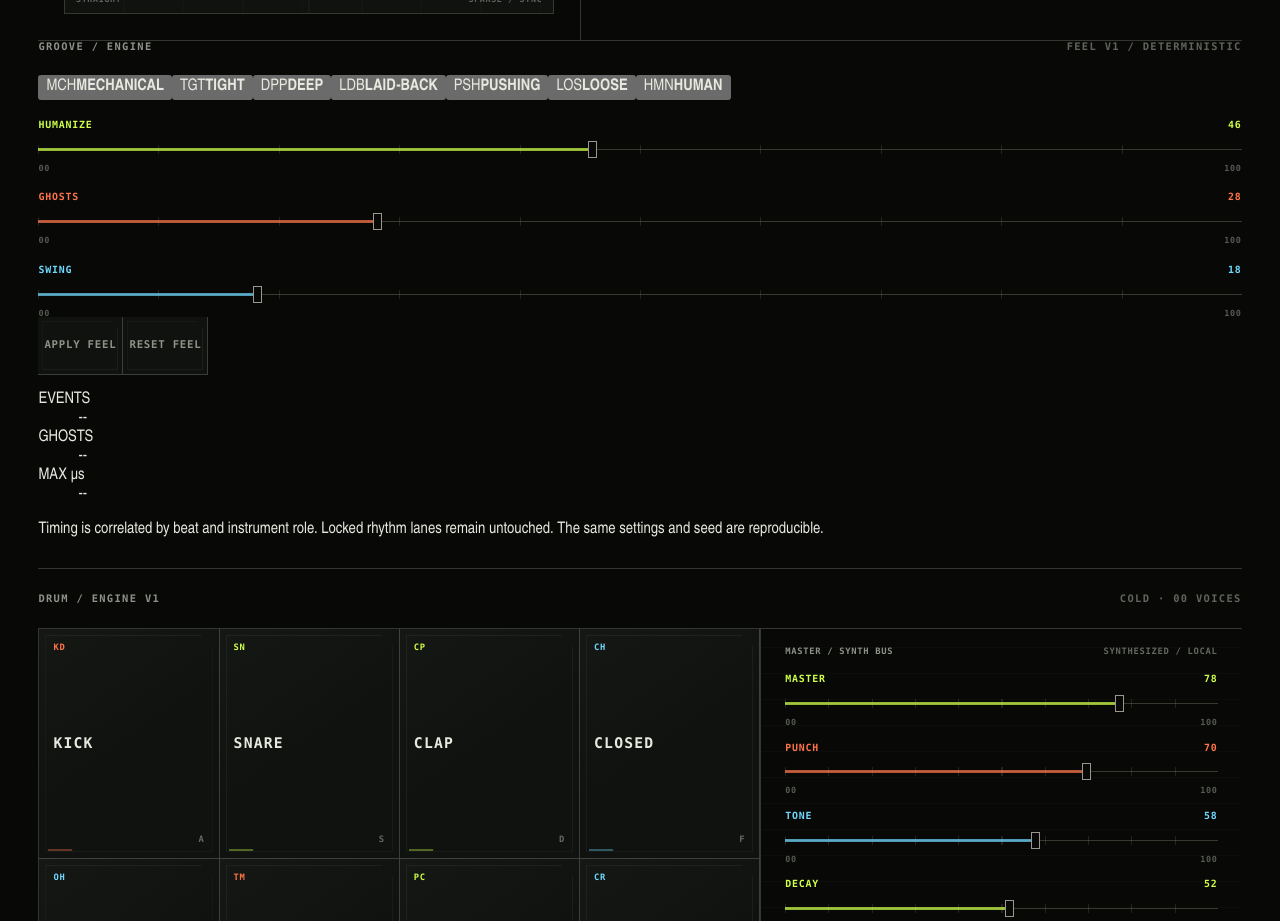
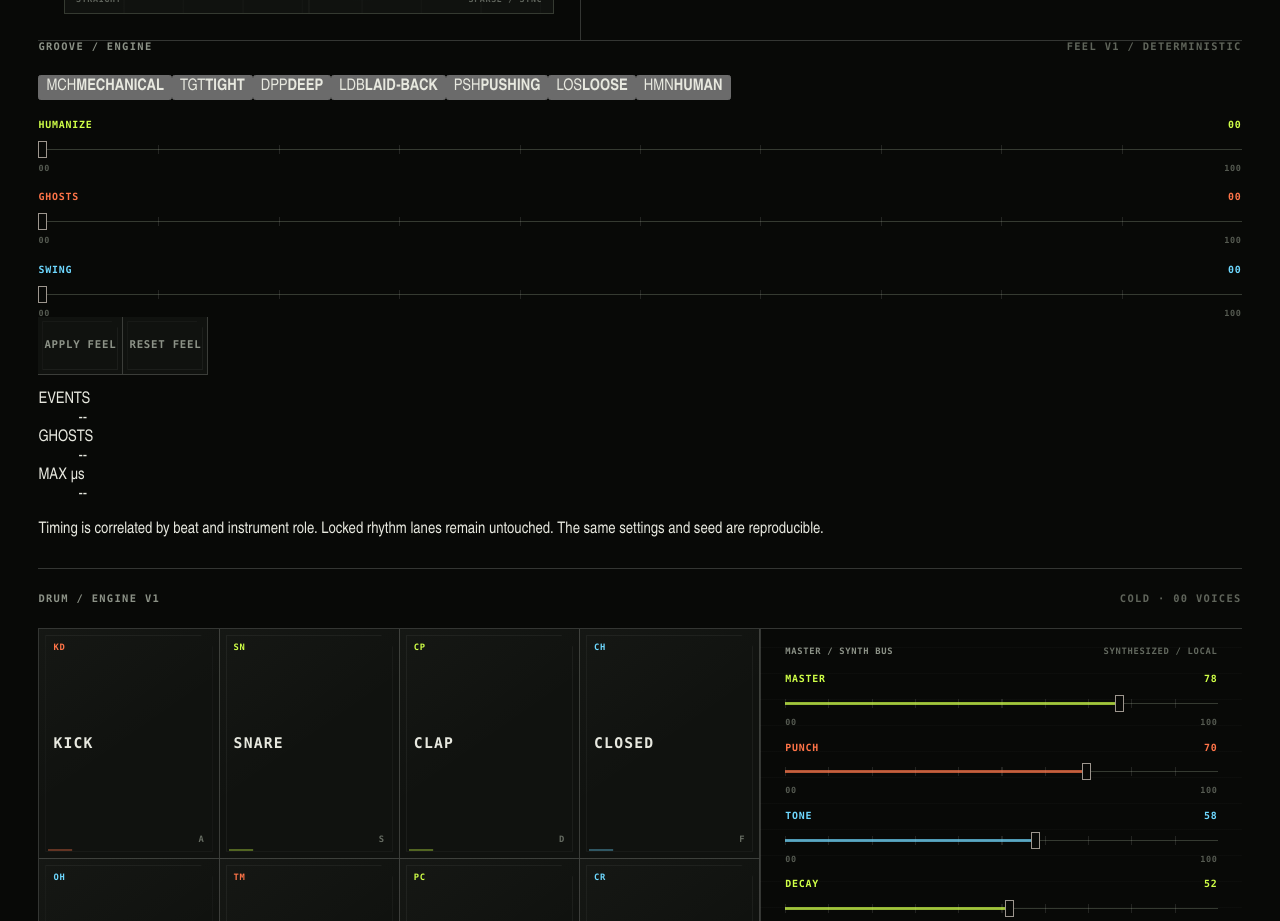
Before and after one commit to thiepn/synth, a React (Vite) app: page / in a window 1280 px wide. Shown: the part 1060-1981 px from the top of the page. Built offline with nearby package versions, Linux system fonts and the light colour scheme.

Commit message:
fix: sync Groove controls to active Pattern profile

```diff
--- a/src/ui/surfaces/CreateSurface.tsx
+++ b/src/ui/surfaces/CreateSurface.tsx
@@ -1,4 +1,4 @@
-import { useMemo, useState } from "react";
+import { useEffect, useMemo, useState } from "react";
 import { TRANSPORT_SCHEDULER_CONFIG } from "../../audio/AudioTransport";
 import { useTransportSnapshot } from "../../audio/useTransport";
 import {
@@ -101,6 +101,16 @@ export function CreateSurface() {
   const [operationError, setOperationError] = useState<string | null>(
     null,
   );
+
+  useEffect(() => {
+    const groove = sequencer.pattern.groove;
+    if (!groove) return;
+
+    setPersonality(groove.personality);
+    setHumanization(Math.round(groove.humanization * 100));
+    setGhostNotes(Math.round((groove.ghostNoteAmount ?? 0) * 100));
+    setSwing(Math.round(groove.swing * 100));
+  }, [sequencer.pattern.id]);
 
   const lockedLaneIds = useMemo(
     () =>
```
